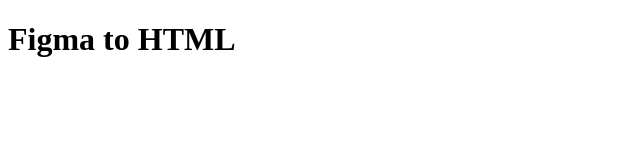
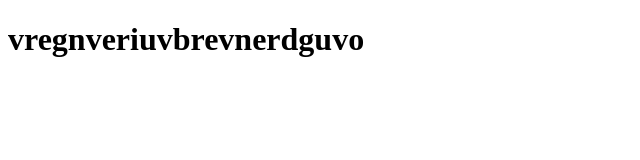
Before and after one commit to kikimi0976-web/figma-test, a plain HTML site: page figma to html/new1.html in a window 1280 px wide. Shown: the whole page, without its empty margins (0-640 px from the left). Drawn offline with Linux system fonts and the light colour scheme.

Commit message:
5nd commit

```diff
--- a/figma to html/new1.html
+++ b/figma to html/new1.html
@@ -6,6 +6,6 @@
     <title>Document</title>
   </head>
   <body>
-    <h1>Figma to HTML</h1>
+    <h1>vregnveriuvbrevnerdguvo</h1>
   </body>
 </html>
```
